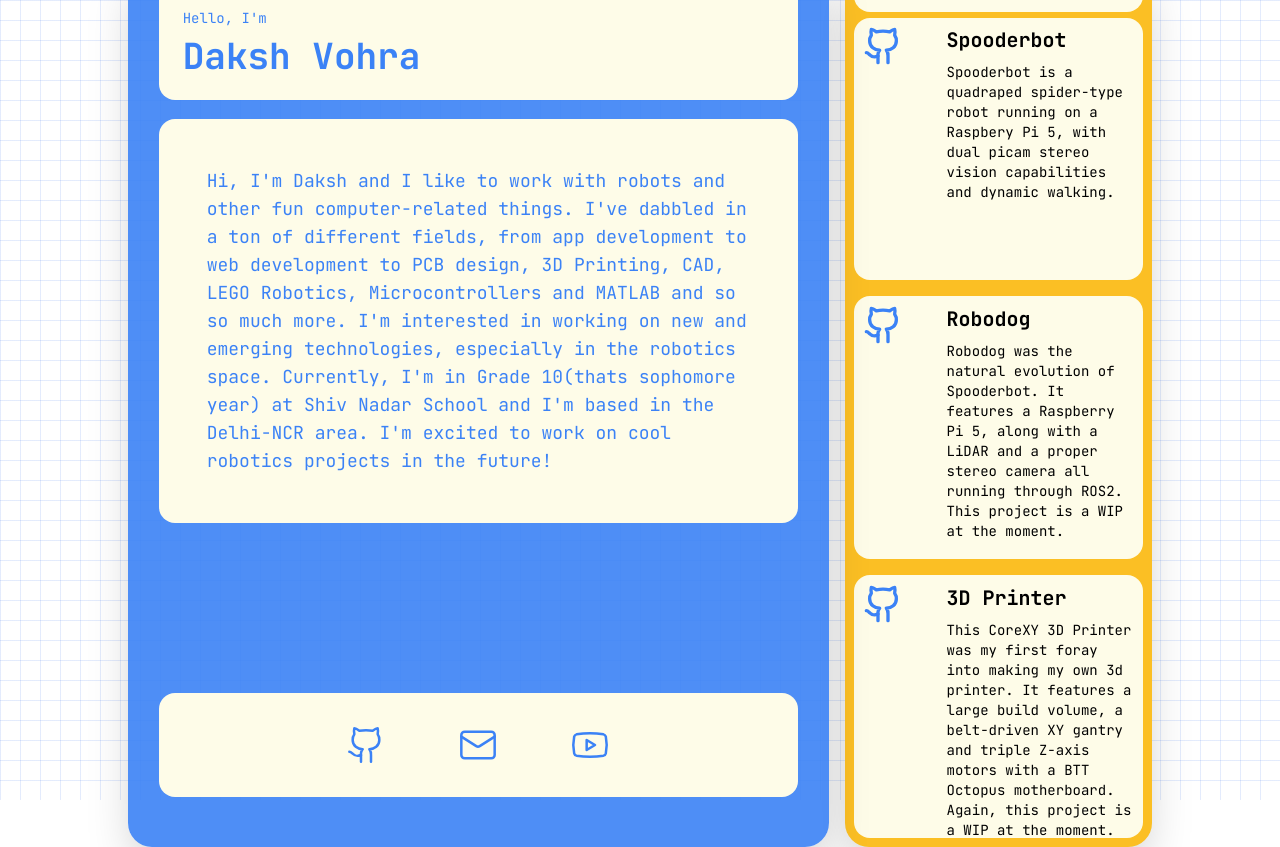
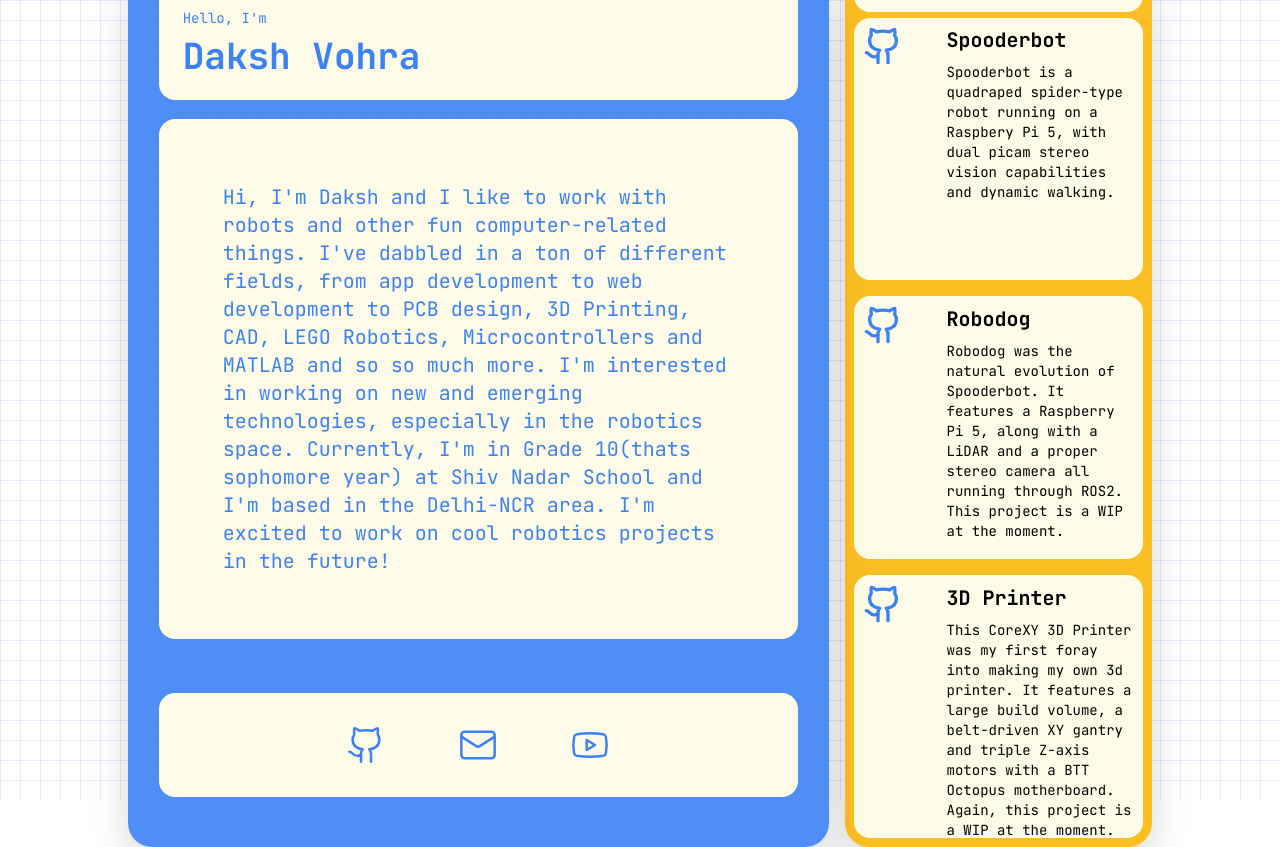
Before and after one commit to kermitsgonnakermicide/kermitsgonnakermicide.github.io, a React (Vite) app: page / in a window 1280 px wide. Built offline with nearby package versions, Linux system fonts and the light colour scheme.

Commit message:
Increase AboutSection size for better spacing

```diff
--- a/src/components/AboutSection.tsx
+++ b/src/components/AboutSection.tsx
@@ -2,8 +2,8 @@ import React from 'react';
 
 export function AboutSection() {
   return (
-    <div className="bg-portfolio-cream rounded-2xl p-5 md:p-12">
-      <p className="text-base md:text-lg text-portfolio-blue">
+    <div className="bg-portfolio-cream rounded-2xl p-6 md:p-16">
+      <p className="text-base md:text-xl text-portfolio-blue leading-relaxed">
 Hi, I'm Daksh and I like to work with robots and other fun computer-related things. I've dabbled in a ton of different fields, from app development to web development to PCB design, 3D Printing, CAD, LEGO Robotics, Microcontrollers and MATLAB and so so much more. I'm interested in working on new and emerging technologies, especially in the robotics space. Currently, I'm in Grade 10(thats sophomore year) at Shiv Nadar School and I'm based in the Delhi-NCR area. I'm excited to work on cool robotics projects in the future!
       </p>
     </div>
```
